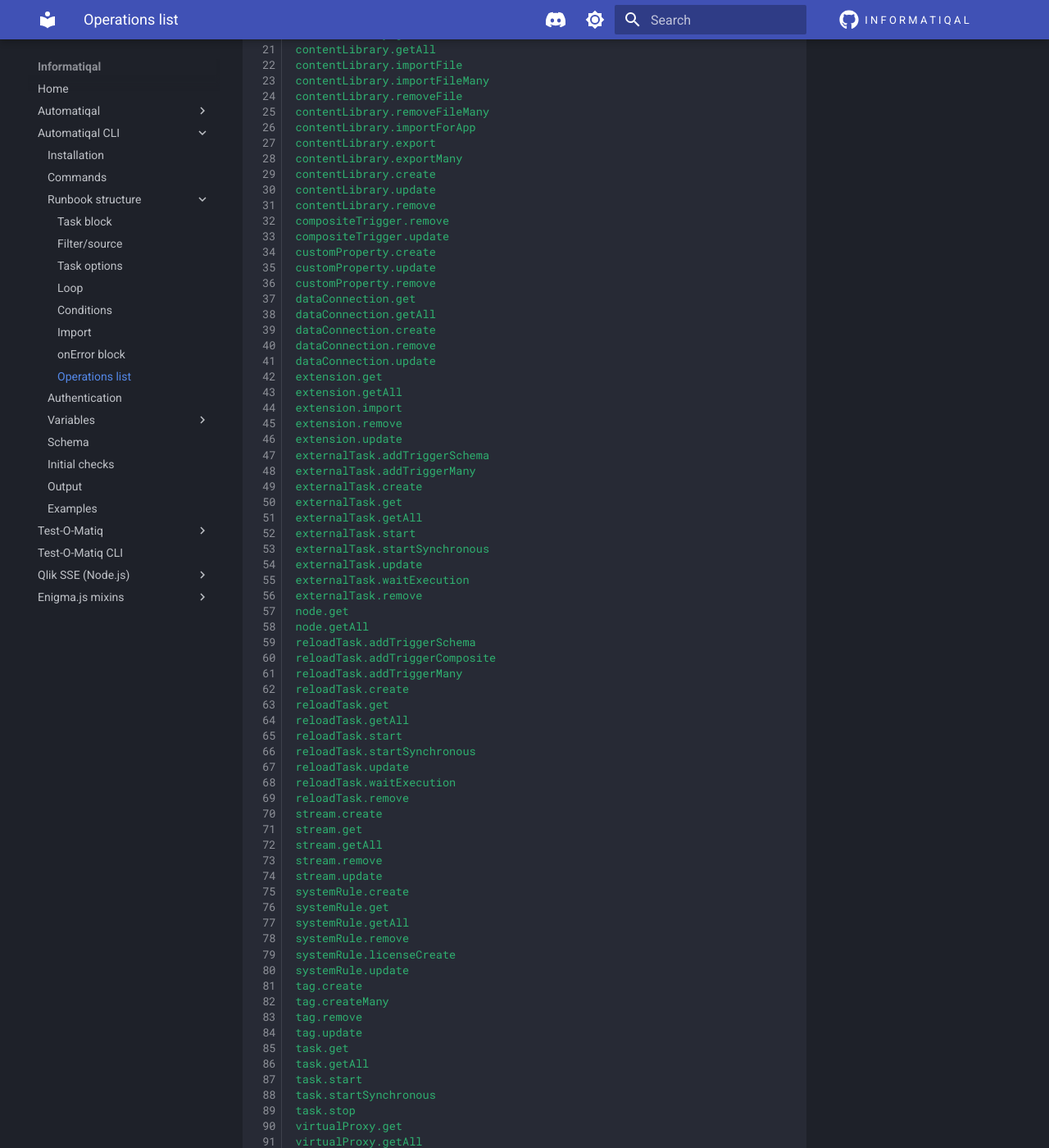
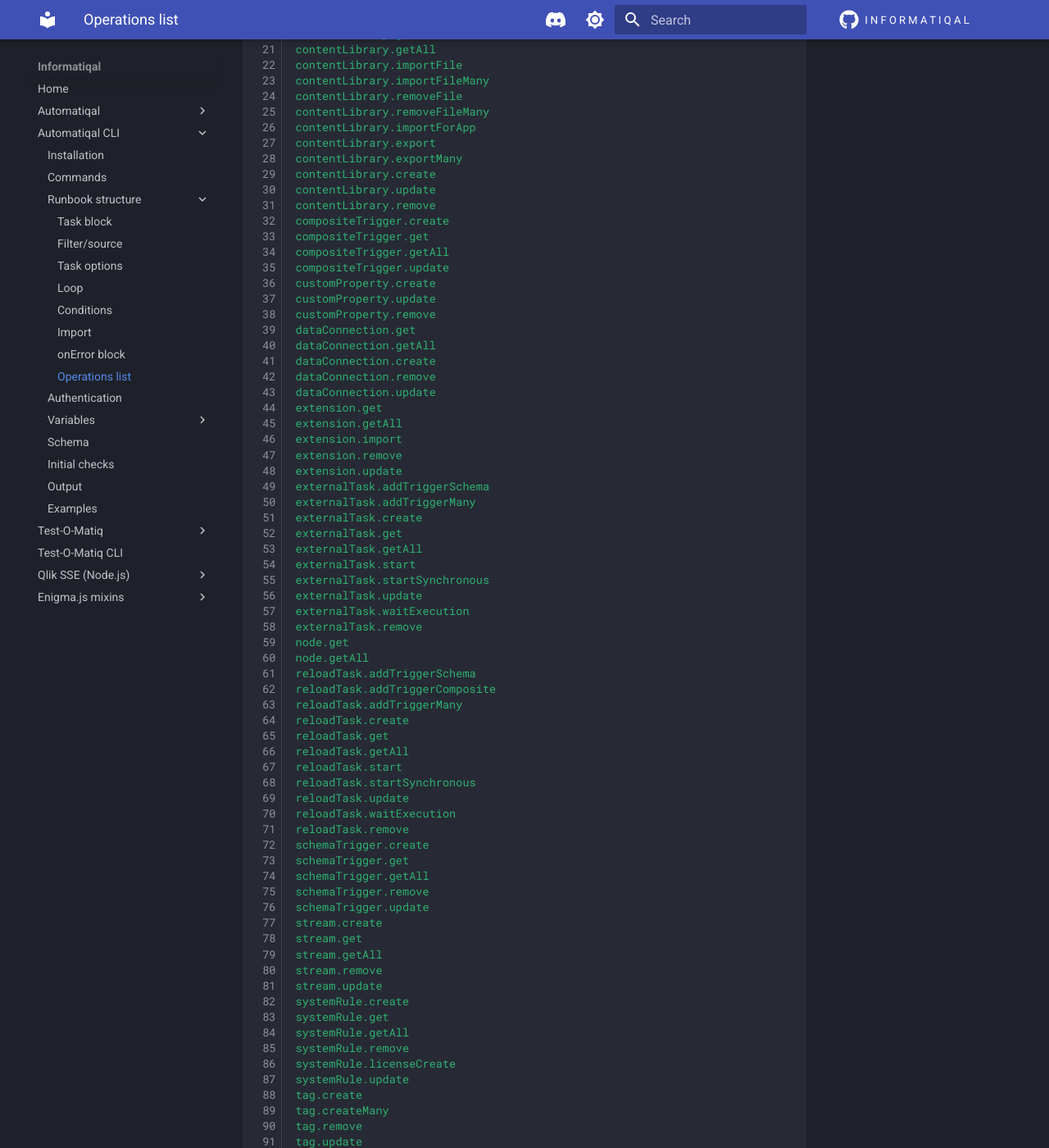
Before and after one commit to Informatiqal/docs, an MkDocs documentation site: the page built from docs/automatiqal-cli/task-details/operations-list.md, in a window 1280 px wide and 1400 px high, scrolled down 608 px. Shown: the whole window at 82% size. Built offline with MkDocs 1.6.1 and Material for MkDocs 9.7.7, drawn with Linux system fonts in a browser that asks for light colours; some of the changed text lies outside the part shown.

Commit message:
composite and schema triggers methods added to the list

```diff
--- a/docs/automatiqal-cli/task-details/operations-list.md
+++ b/docs/automatiqal-cli/task-details/operations-list.md
@@ -34,7 +34,9 @@ contentLibrary.exportMany
 contentLibrary.create
 contentLibrary.update
 contentLibrary.remove
-compositeTrigger.remove
+compositeTrigger.create
+compositeTrigger.get
+compositeTrigger.getAll
 compositeTrigger.update
 customProperty.create
 customProperty.update
@@ -72,6 +74,11 @@ reloadTask.startSynchronous
 reloadTask.update
 reloadTask.waitExecution
 reloadTask.remove
+schemaTrigger.create
+schemaTrigger.get
+schemaTrigger.getAll
+schemaTrigger.remove
+schemaTrigger.update
 stream.create
 stream.get
 stream.getAll
```
